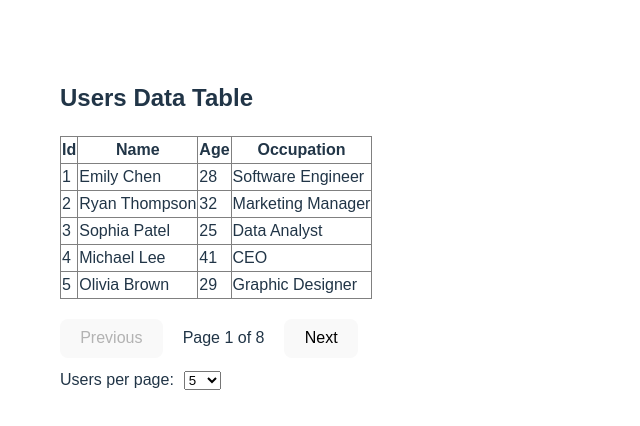
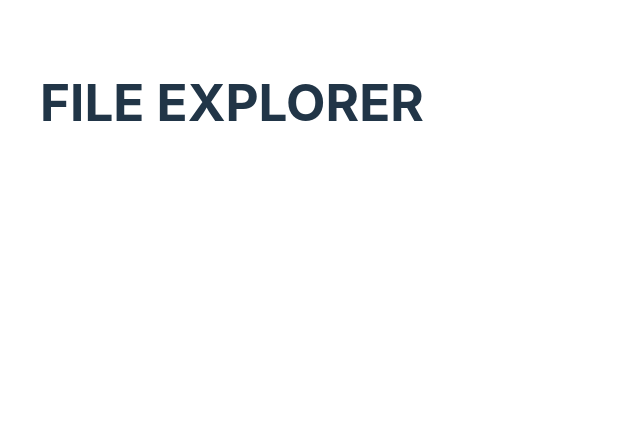
Before and after one commit to mirwais-sanaie/React-Challenges, a React (Vite) app in the folder reactChallenge/: page / in a window 1280 px wide. Shown: the top 426 px of the page, without its empty margins (0-640 px from the left). Built offline with nearby package versions, Linux system fonts and the light colour scheme.

Commit message:
Starting day 3 (File Explorer)

```diff
--- a/reactChallenge/src/App.jsx
+++ b/reactChallenge/src/App.jsx
@@ -1,11 +1,13 @@
 // import TabsChange from "./components/Day-1/TabsChange";
-import DataTable from "./components/Day-2/DataTable";
+// import DataTable from "./components/Day-2/DataTable";
+import FileExplorer from "./components/Day-3(File Explorer)/FileExplorer";
 
 function App() {
   return (
     <div>
       {/* <TabsChange /> */}
-      <DataTable />
+      {/* <DataTable /> */}
+      <FileExplorer />
     </div>
   );
 }
--- /dev/null
+++ b/reactChallenge/src/components/Day-3(File Explorer)/FileExplorer.jsx
@@ -0,0 +1,54 @@
+// const data = [
+//     {
+//       id: 1,
+//       name: 'README.md',
+//     },
+//     {
+//       id: 2,
+//       name: 'Documents',
+//       children: [
+//         {
+//           id: 3,
+//           name: 'Word.doc',
+//         },
+//         {
+//           id: 4,
+//           name: 'Powerpoint.ppt',
+//         },
+//       ],
+//     },
+//     {
+//       id: 5,
+//       name: 'Downloads',
+//       children: [
+//         {
+//           id: 6,
+//           name: 'unnamed.txt',
+//         },
+//         {
+//           id: 7,
+//           name: 'Misc',
+//           children: [
+//             {
+//               id: 8,
+//               name: 'foo.txt',
+//             },
+//             {
+//               id: 9,
+//               name: 'bar.txt',
+//             },
+//           ],
+//         },
+//       ],
+//     },
+//   ];
+
+function FileExplorer() {
+  return (
+    <div>
+      <h1>FILE EXPLORER</h1>
+    </div>
+  );
+}
+
+export default FileExplorer;
```
